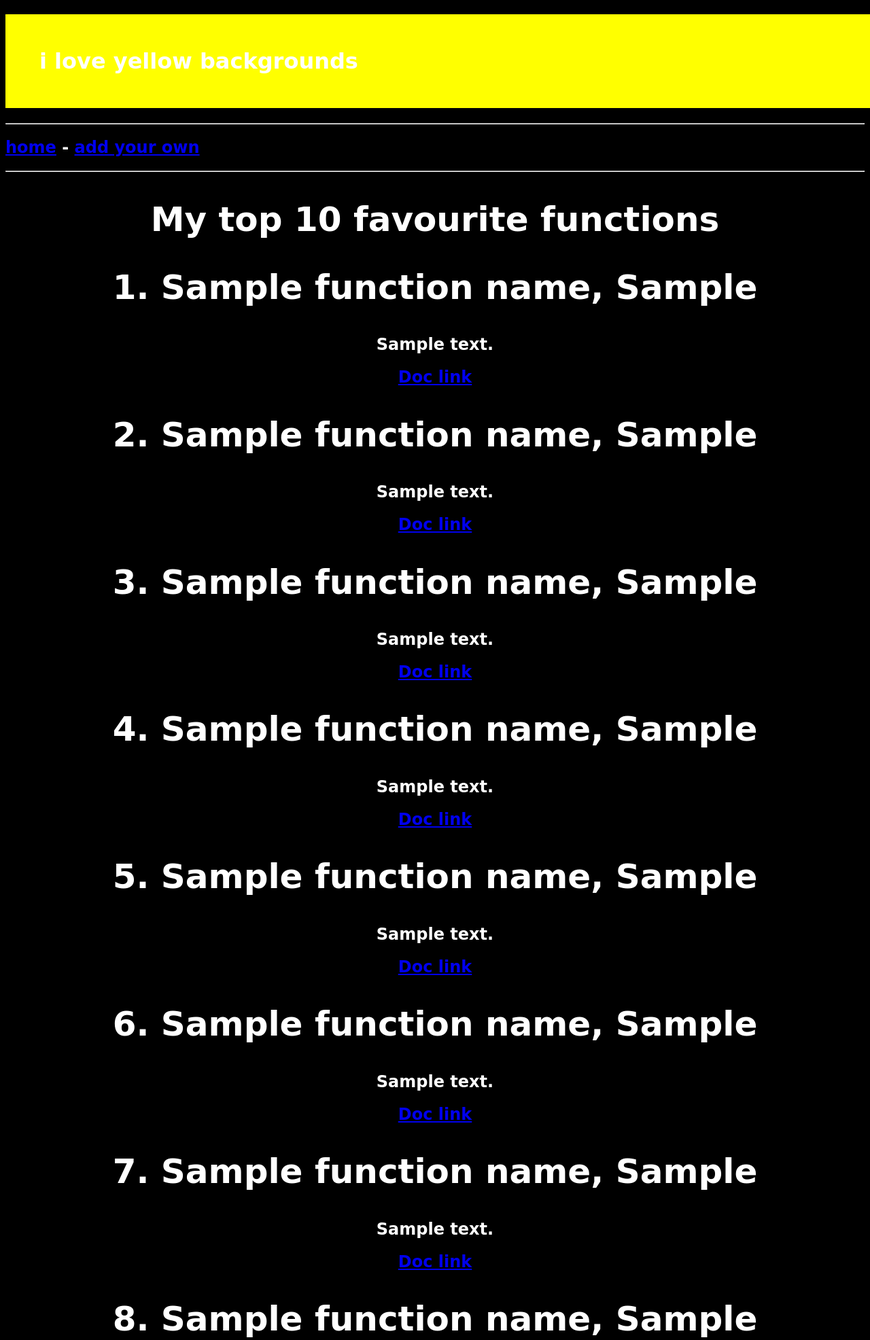
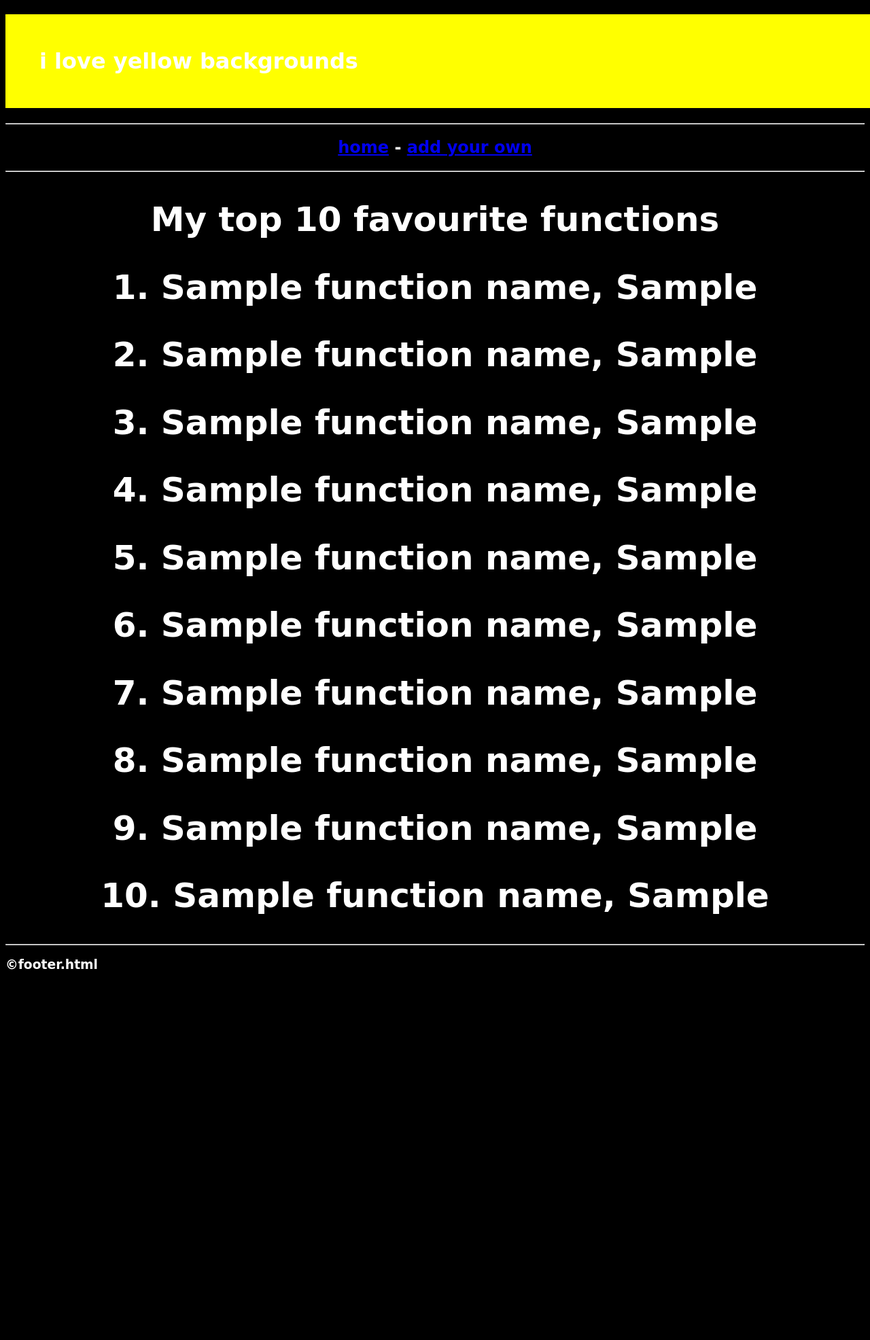
Before and after one commit to Someone-That/Godot-Functions, a Flask app: template templates/home.html in a window 1280 px wide; the page is wider, and only the part inside the window is pictured. Shown: the top 1972 px of that part at 68% size. After the commit the page ends 1427 px from the top of that part, so only its background shows below. Run offline with Flask 3, Linux system fonts and the light colour scheme; the template is opened without the code that fills it: most values are stand-ins (such as "Sample title", 1, 10 or a date in 2020).

Commit message:
Dropdown list work and css cleanup

```diff
--- a/static/css/style.css
+++ b/static/css/style.css
@@ -11,3 +11,31 @@ h1
     width: 100%;
     background-color: yellow;
 }
+
+h2
+{
+    text-align: center;
+}
+
+h2.function-name:hover + div.description {
+    display: block;
+}
+
+.function-name
+{
+    font-size: 50px;
+}
+
+h2.function-name:hover {
+    color: red;
+}
+
+div.description
+{
+    display: none;
+}
+
+div.description:hover
+{
+    display: block;
+}
--- a/templates/home.html
+++ b/templates/home.html
@@ -4,9 +4,11 @@
 <h2 style="text-align: center; font-size: 50px;">My top {{function_quantity}} favourite functions</h1>
 
 {% for i in range(function_quantity) %}
-    <h2 style="text-align: center; font-size: 50px;">{{i+1}}. {{function_names[i]}}, {{return_types[i]}}</h2>
-    <h2 style="text-align: center;">{{descriptions[i]}}</h2>
-    <h2 style="text-align: center;"><a href="https://docs.godotengine.org/en/stable/classes/class_{{doc_links[i]}}" target="_blank">Doc link</a></h2>
+    <h2 class="function-name">{{i+1}}. {{function_names[i]}}, {{return_types[i]}}</h2>
+    <div class = "description">
+    <h2>{{descriptions[i]}}</h2>
+    <h2><a href="https://docs.godotengine.org/en/stable/classes/class_{{doc_links[i]}}" target="_blank">Doc link</a></h2>
+    </div>
 {%endfor%}
 
 {% endblock %}
```
